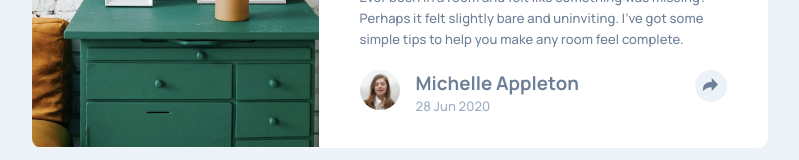
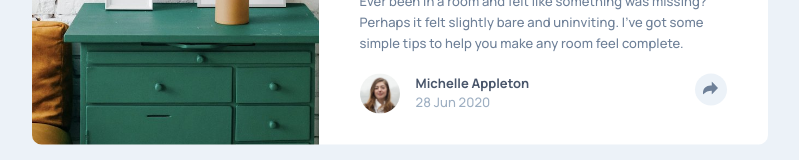
Before and after one commit to AleksAus/Article-preview-component, a plain HTML site: page index.html in a window 1280 px wide. Shown: the part 396-556 px from the top of the page, without its empty margins (240-1039 px from the left). Drawn offline with Linux system fonts and the light colour scheme.

Commit message:
Update index.html

```diff
--- a/index.html
+++ b/index.html
@@ -30,7 +30,7 @@
     <div class="profile-wrap">
       <img class="avatar" src="images/avatar-michelle.jpg" alt="Kira Whittle">
       <span id="profile-name-wrap">
-        <h3>Michelle Appleton</h3>
+        <h2>Michelle Appleton</h2>
         <p class="date">28 Jun 2020</p>
       </span>
       <button onclick="openMenu()" id="share-btn">
```
